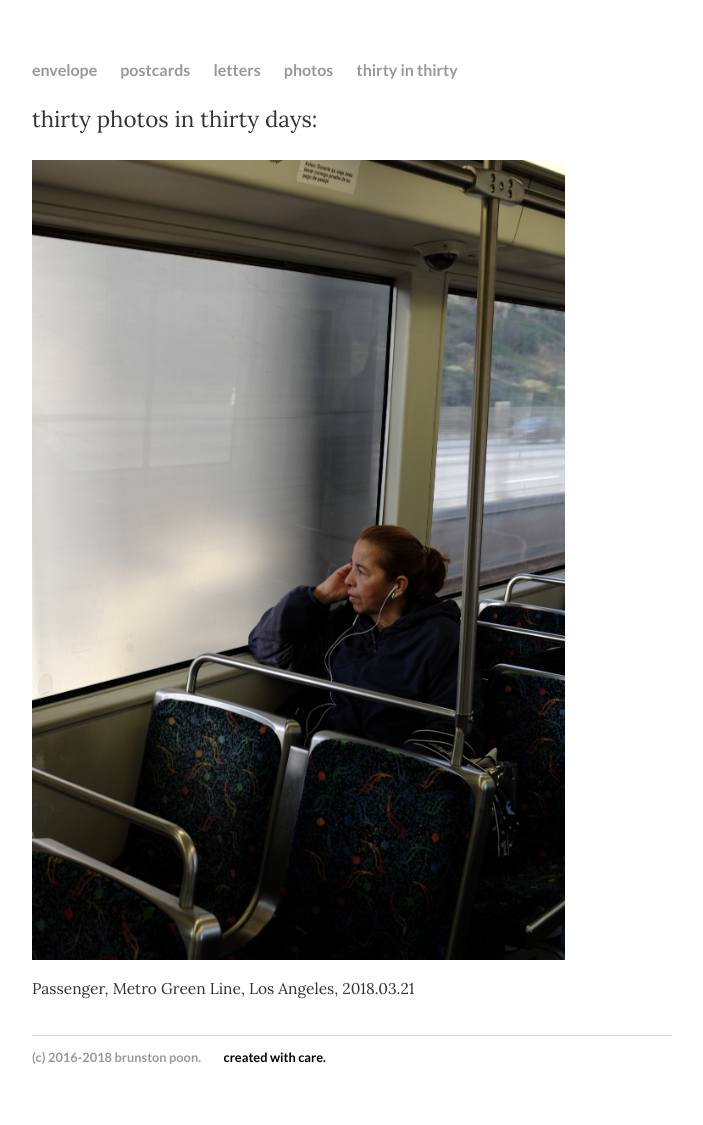
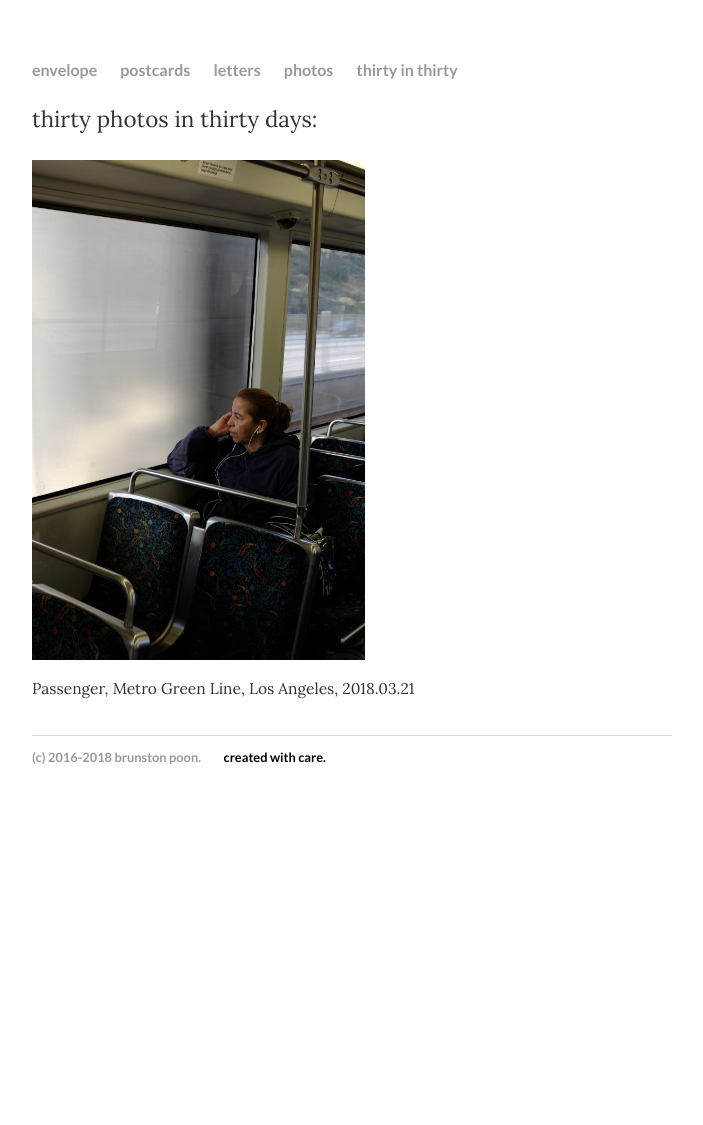
Before and after one commit to brunston/albatrossianweb, a Jekyll site: the page built from photos/thirtyinthirty/index.md, in a window 1280 px wide. Shown: the whole page, without its empty margins (288-991 px from the left). Built offline with Jekyll 4.4.1, drawn with Linux system fonts in a browser that asks for light colours; after the commit the page ends 900 px from its top, so only the background shows below that.

Commit message:
size again

```diff
--- a/photos/thirtyinthirty/index.md
+++ b/photos/thirtyinthirty/index.md
@@ -5,5 +5,5 @@
 
 thirty photos in thirty days:
 
-<img src="static/brunston_3030_day_1.jpg" alt="Thirty in Thirty, Day 1" style="height:800px;"/><br>
+<img src="static/brunston_3030_day_1.jpg" alt="Thirty in Thirty, Day 1" style="height:500px;"/><br>
 <sub><sup>Passenger, Metro Green Line, Los Angeles, 2018.03.21</sup></sub>
```
Also changed, not shown: 1 other file.
